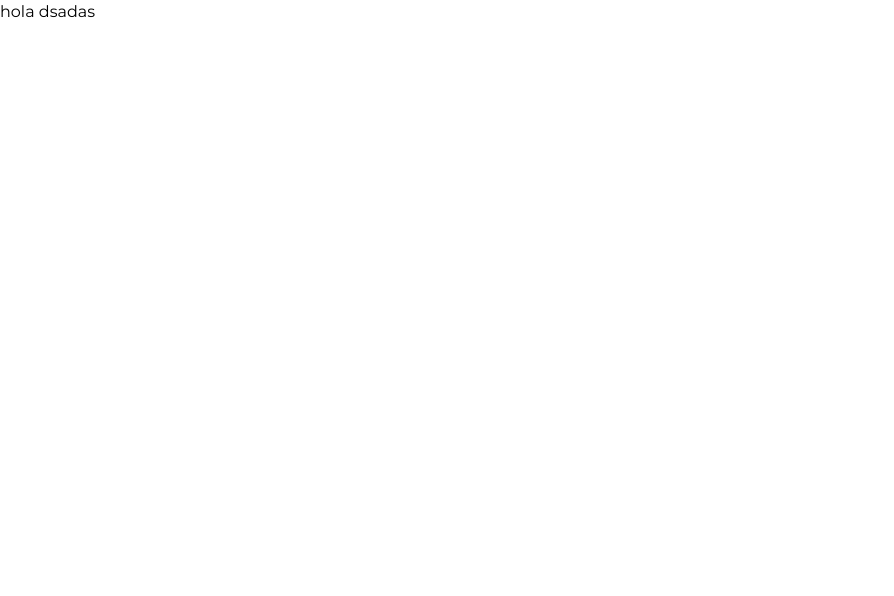
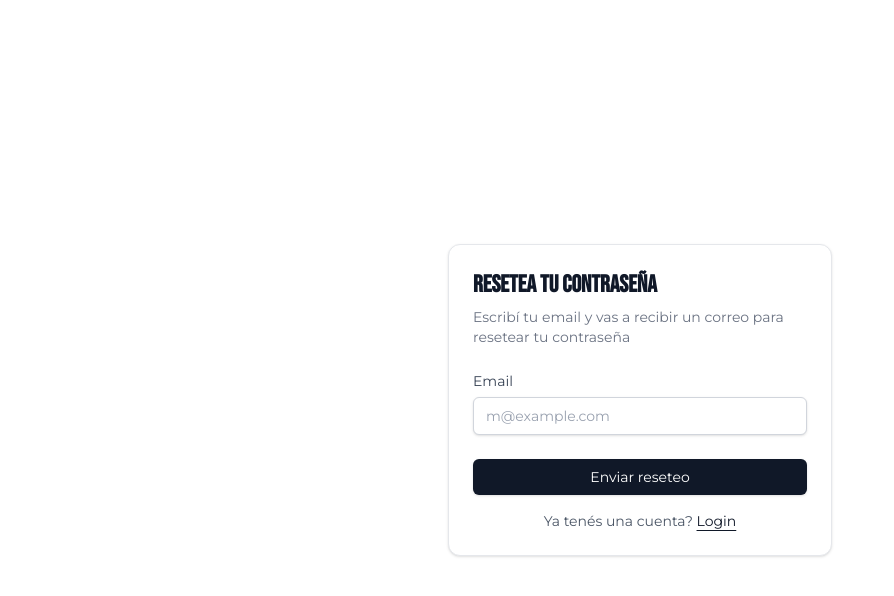
Before and after one commit to FrancoBerlochi/pandor3dnext, a Next.js app: page /auth/forgot-password in a window 1280 px wide. Before the commit this address had no page. Shown: the top 596 px of the page, without its empty margins (0-894 px from the left). Built offline with nearby package versions, Linux system fonts and the light colour scheme; no server answers.

Commit message:
olvidar y actualizar contraseña agregado

```diff
--- /dev/null
+++ b/app/auth/confirm/route.ts
@@ -0,0 +1,30 @@
+import { createClient } from "@/lib/supabase/server";
+import { type EmailOtpType } from "@supabase/supabase-js";
+import { redirect } from "next/navigation";
+import { type NextRequest } from "next/server";
+
+export async function GET(request: NextRequest) {
+  const { searchParams } = new URL(request.url);
+  const token_hash = searchParams.get("token_hash");
+  const type = searchParams.get("type") as EmailOtpType | null;
+  const next = searchParams.get("next") ?? "/";
+
+  if (token_hash && type) {
+    const supabase = await createClient();
+
+    const { error } = await supabase.auth.verifyOtp({
+      type,
+      token_hash,
+    });
+    if (!error) {
+      // redirect user to specified redirect URL or root of app
+      redirect(next);
+    } else {
+      // redirect the user to an error page with some instructions
+      redirect(`/auth/error?error=${error?.message}`);
+    }
+  }
+
+  // redirect the user to an error page with some instructions
+  redirect(`/auth/error?error=No token hash or type`);
+}
--- /dev/null
+++ b/app/auth/error/page.tsx
@@ -0,0 +1,43 @@
+import { Suspense } from "react";
+
+async function ErrorContent({
+  searchParams,
+}: {
+  searchParams: Promise<{ error: string }>;
+}) {
+  const params = await searchParams;
+  return (
+    <p className="text-sm text-gray-500">
+      {params?.error
+        ? `Code error: ${params.error}`
+        : "An unspecified error occurred."}
+    </p>
+  );
+}
+
+export default function Page({
+  searchParams,
+}: {
+  searchParams: Promise<{ error: string }>;
+}) {
+  return (
+    <div className="flex min-h-svh w-full items-center justify-center p-6 md:p-10">
+      <div className="w-full max-w-sm">
+        <div className="flex flex-col gap-6">
+          <div className="rounded-xl border border-gray-200 bg-white shadow-sm">
+            <div className="p-6">
+              <h2 className="text-2xl font-semibold text-gray-900">
+                Sorry, something went wrong.
+              </h2>
+            </div>
+            <div className="p-6 pt-0">
+              <Suspense>
+                <ErrorContent searchParams={searchParams} />
+              </Suspense>
+            </div>
+          </div>
+        </div>
+      </div>
+    </div>
+  );
+}
--- /dev/null
+++ b/app/auth/forgot-password/page.tsx
@@ -0,0 +1,11 @@
+import { ForgotPasswordForm } from "@/components/forgot-password-form/forgot-password-form";
+
+export default function Page() {
+  return (
+    <div className="flex min-h-svh w-full items-center justify-center p-6 md:p-10">
+      <div className="w-full max-w-sm">
+        <ForgotPasswordForm />
+      </div>
+    </div>
+  );
+}
--- /dev/null
+++ b/app/auth/update-password/page.tsx
@@ -0,0 +1,11 @@
+import { UpdatePasswordForm } from "@/components/update-password-form/update-password-form";
+
+export default function Page() {
+  return (
+    <div className="flex min-h-svh w-full items-center justify-center p-6 md:p-10">
+      <div className="w-full max-w-sm">
+        <UpdatePasswordForm />
+      </div>
+    </div>
+  );
+}
--- /dev/null
+++ b/components/forgot-password-form/forgot-password-form.tsx
@@ -0,0 +1,101 @@
+"use client";
+import { cn } from "@/lib/utils";
+import { createClient } from "@/lib/supabase/client";
+import Link from "next/link";
+import { useState } from "react";
+
+export function ForgotPasswordForm({
+  className,
+  ...props
+}: React.ComponentPropsWithoutRef<"div">) {
+  const [email, setEmail] = useState("");
+  const [error, setError] = useState<string | null>(null);
+  const [success, setSuccess] = useState(false);
+  const [isLoading, setIsLoading] = useState(false);
+
+  const handleForgotPassword = async (e: React.FormEvent) => {
+    e.preventDefault();
+    const supabase = createClient();
+    setIsLoading(true);
+    setError(null);
+    try {
+      const { error } = await supabase.auth.resetPasswordForEmail(email, {
+        redirectTo: `${window.location.origin}/auth/update-password`,
+      });
+      if (error) throw error;
+      setSuccess(true);
+    } catch (error: unknown) {
+      setError(error instanceof Error ? error.message : "An error occurred");
+    } finally {
+      setIsLoading(false);
+    }
+  };
+
+  return (
+    <div className={cn("flex flex-col gap-6", className)} {...props}>
+      {success ? (
+        <div className="rounded-xl border border-gray-200 bg-white shadow-sm">
+          <div className="flex flex-col gap-1.5 p-6">
+            <h2 className="text-2xl font-semibold text-gray-900">
+              Revisá tu Email
+            </h2>
+            <p className="text-sm text-gray-500">
+              Las instrucciones están ahí
+            </p>
+          </div>
+        </div>
+      ) : (
+        <div className="rounded-xl border border-gray-200 bg-white shadow-sm">
+          <div className="flex flex-col gap-1.5 p-6">
+            <h2 className="text-2xl font-semibold text-gray-900">
+              Resetea tu contraseña
+            </h2>
+            <p className="text-sm text-gray-500">
+              Escribí tu email y vas a recibir un correo para resetear tu contraseña
+            </p>
+          </div>
+          <div className="p-6 pt-0">
+            <form onSubmit={handleForgotPassword}>
+              <div className="flex flex-col gap-6">
+                <div className="flex flex-col gap-1.5">
+                  <label
+                    htmlFor="email"
+                    className="text-sm font-medium text-gray-700"
+                  >
+                    Email
+                  </label>
+                  <input
+                    id="email"
+                    type="email"
+                    placeholder="m@example.com"
+                    required
+                    value={email}
+                    onChange={(e) => setEmail(e.target.value)}
+                    className="w-full rounded-md border border-gray-300 bg-white px-3 py-2 text-sm text-gray-900 placeholder-gray-400 shadow-sm outline-none transition focus:border-gray-900 focus:ring-2 focus:ring-gray-900/10 disabled:opacity-50"
+                  />
+                </div>
+                {error && <p className="text-sm text-red-500">{error}</p>}
+                <button
+                  type="submit"
+                  disabled={isLoading}
+                  className="w-full rounded-md bg-gray-900 px-4 py-2 text-sm font-medium text-white shadow-sm transition hover:bg-gray-700 focus:outline-none focus:ring-2 focus:ring-gray-900 focus:ring-offset-2 disabled:cursor-not-allowed disabled:opacity-50"
+                >
+                  {isLoading ? "Enviando..." : "Enviar reseteo"}
+                </button>
+              </div>
+              <div className="mt-4 text-center text-sm text-gray-600">
+                Ya tenés una cuenta?{" "}
+                <Link
+                  href="/auth/login"
+                  className="font-medium text-gray-900 underline underline-offset-4 hover:text-gray-700"
+                >
+                  Login
+                </Link>
+              </div>
+            </form>
+          </div>
+        </div>
+      )}
+    </div>
+  );
+}
--- a/components/login/login-form.tsx
+++ b/components/login/login-form.tsx
@@ -41,11 +41,11 @@ export function LoginForm({
 
         {/* CardHeader */}
         <div className="flex flex-col gap-1.5 p-6">
-          <h2 className="text-2xl font-semibold leading-tight tracking-tight text-gray-900">
+          <h2 className="text-2xl tracking-wider font-semibold leading-tight tracking-tight text-gray-900">
             Login
           </h2>
           <p className="text-sm text-gray-500">
-            Enter your email below to login to your account
+            Ingresá tu email
           </p>
         </div>
 
@@ -114,15 +114,7 @@ export function LoginForm({
               </button>
             </div>
 
-            <div className="mt-4 text-center text-sm text-gray-600">
-              Don&apos;t have an account?{" "}
-              <Link
-                href="/auth/sign-up"
-                className="font-medium text-gray-900 underline underline-offset-4 hover:text-gray-700"
-              >
-                Sign up
-              </Link>
-            </div>
+
           </form>
         </div>
       </div>
--- /dev/null
+++ b/components/update-password-form/update-password-form.tsx
@@ -0,0 +1,77 @@
+"use client";
+import { cn } from "@/lib/utils";
+import { createClient } from "@/lib/supabase/client";
+import { useRouter } from "next/navigation";
+import { useState } from "react";
+
+export function UpdatePasswordForm({
+  className,
+  ...props
+}: React.ComponentPropsWithoutRef<"div">) {
+  const [password, setPassword] = useState("");
+  const [error, setError] = useState<string | null>(null);
+  const [isLoading, setIsLoading] = useState(false);
+
+
+  const handleForgotPassword = async (e: React.FormEvent) => {
+    e.preventDefault();
+    const supabase = createClient();
+    setIsLoading(true);
+    setError(null);
+    try {
+      const { error } = await supabase.auth.updateUser({ password });
+      if (error) throw error;
+      window.location.href = "/admin";
+    } catch (error: unknown) {
+      setError(error instanceof Error ? error.message : "An error occurred");
+    } finally {
+      setIsLoading(false);
+    }
+  };
+
+  return (
+    <div className={cn("flex flex-col gap-6", className)} {...props}>
+      <div className="rounded-xl border border-gray-200 bg-white shadow-sm">
+        <div className="flex flex-col gap-1.5 p-6">
+          <h2 className="text-2xl font-semibold text-gray-900">
+            Resetea tu contraseña
+          </h2>
+          <p className="text-sm text-gray-500">
+            Porfavor ingresa la contraseña debajo
+          </p>
+        </div>
+        <div className="p-6 pt-0">
+          <form onSubmit={handleForgotPassword}>
+            <div className="flex flex-col gap-6">
+              <div className="flex flex-col gap-1.5">
+                <label
+                  htmlFor="password"
+                  className="text-sm font-medium text-gray-700"
+                >
+                  Nueva contraseña
+                </label>
+                <input
+                  id="password"
+                  type="password"
+                  placeholder="New password"
+                  required
+                  value={password}
+                  onChange={(e) => setPassword(e.target.value)}
+                  className="w-full rounded-md border border-gray-300 bg-white px-3 py-2 text-sm text-gray-900 placeholder-gray-400 shadow-sm outline-none transition focus:border-gray-900 focus:ring-2 focus:ring-gray-900/10 disabled:opacity-50"
+                />
+              </div>
+              {error && <p className="text-sm text-red-500">{error}</p>}
+              <button
+                type="submit"
+                disabled={isLoading}
+                className="w-full rounded-md bg-gray-900 px-4 py-2 text-sm font-medium text-white shadow-sm transition hover:bg-gray-700 focus:outline-none focus:ring-2 focus:ring-gray-900 focus:ring-offset-2 disabled:cursor-not-allowed disabled:opacity-50"
+              >
+                {isLoading ? "Guardando..." : "Guardar nueva contraseña"}
+              </button>
+            </div>
+          </form>
+        </div>
+      </div>
+    </div>
+  );
+}
```
